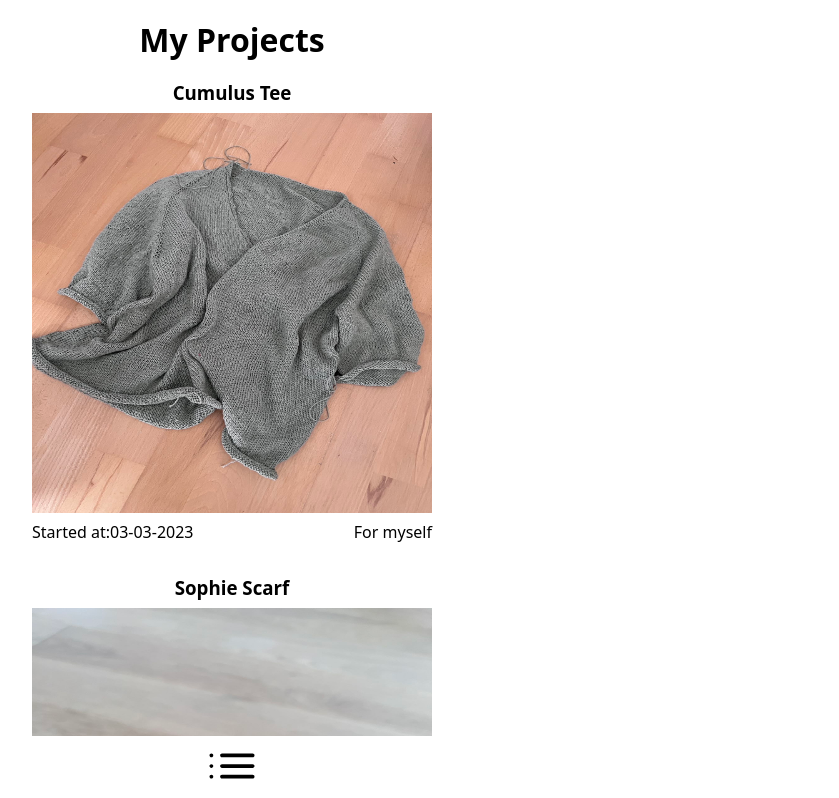
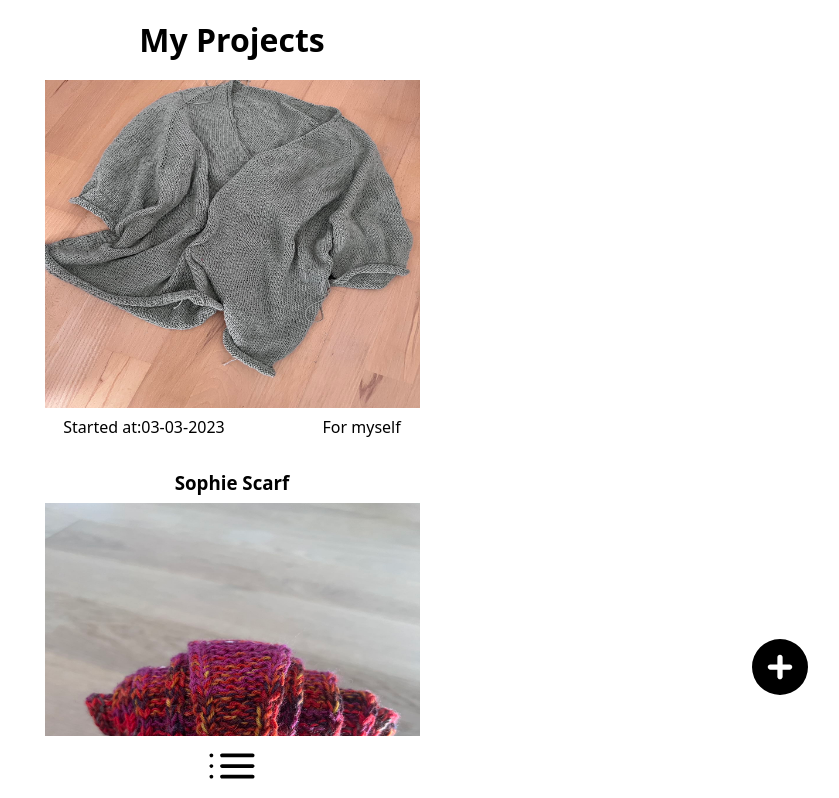
Before and after one commit to MichanNan/Knittogether, a Next.js app: page / in a window 1280 px wide. Shown: the top 798 px of the page, without its empty margins (408-1247 px from the left). Built offline with nearby package versions, Linux system fonts and the light colour scheme.

Commit message:
add PreAddProject

```diff
--- /dev/null
+++ b/components/AddButton/index.js
@@ -0,0 +1,19 @@
+import { FontAwesomeIcon } from "@fortawesome/react-fontawesome";
+import { faCirclePlus } from "@fortawesome/free-solid-svg-icons";
+import styled from "styled-components";
+
+export default function AddButton({ handleClick }) {
+  return (
+    <AddProjectButton onClick={handleClick}>
+      <FontAwesomeIcon icon={faCirclePlus} />
+    </AddProjectButton>
+  );
+}
+
+const AddProjectButton = styled.div`
+  position: fixed;
+  right: 4rem;
+  bottom: 6rem;
+  font-size: 3.5rem;
+  z-index: 99;
+`;
--- /dev/null
+++ b/components/PreAddProject/index.js
@@ -0,0 +1,36 @@
+import { useState } from "react";
+import styled from "styled-components";
+export default function PreAddProject({ onCancel, handleSubmit }) {
+  const [inputName, setInputName] = useState("");
+
+  return (
+    <AddProjectNameForm onSubmit={(e) => handleSubmit(e)}>
+      <label htmlFor="name">Add the Project Name</label>
+      <input
+        name="name"
+        value={inputName}
+        onChange={(e) => setInputName(e.target.value)}
+      />
+      <div>
+        <button type="cancel" onClick={onCancel}>
+          Cancel
+        </button>
+        <button type="submit">Create</button>
+      </div>
+    </AddProjectNameForm>
+  );
+}
+
+const AddProjectNameForm = styled.form`
+  position: fixed;
+  bottom: 15rem;
+  display: flex;
+  flex-direction: column;
+  justify-content: space-evenly;
+  width: 20rem;
+  height: 15rem;
+  background-color: #fff8de;
+  align-items: center;
+  border-radius: 2rem;
+  z-index: 99;
+`;
--- a/components/ProjectPreview/index.js
+++ b/components/ProjectPreview/index.js
@@ -5,7 +5,7 @@
   return (
     <ProjectItem key={project.id}>
       <h3>{project.name}</h3>
-      <Image src={project.image} alt="project-image" width={400} height={400} />
+      <Image src={project.image} alt="project-image" width={375} height={375} />
       <ProjectPrevInfo>
         <span>{`Started at:${project.details.startDate}`}</span>
         <span> {`For ${project.details.recipient}`}</span>
@@ -21,7 +21,7 @@
 `;
 
 const ProjectPrevInfo = styled.div`
-  width: 100%;
+  width: 90%;
   display: flex;
   justify-content: space-between;
 `;
--- a/components/Projects/index.js
+++ b/components/Projects/index.js
@@ -13,7 +13,6 @@
 }
 
 const ProjectContainer = styled.div`
-  position: relative;
   top: 5rem;
   display: flex;
   flex-direction: column;
--- a/pages/_app.js
+++ b/pages/_app.js
@@ -1,14 +1,29 @@
 import GlobalStyle from "../styles";
 import Head from "next/head";
+import { useRouter } from "next/router";
+import { useState } from "react";
 
 export default function App({ Component, pageProps }) {
+  const [projectName, setProjectName] = useState("");
+  const router = useRouter();
+  function handleSubmit(e) {
+    e.preventDefault();
+    const formData = new FormData(e.target);
+    const data = Object.fromEntries(formData);
+    setProjectName(data.name);
+    router.push("/add-project");
+  }
   return (
     <>
       <GlobalStyle />
       <Head>
         <title>Capstone Project</title>
       </Head>
-      <Component {...pageProps} />
+      <Component
+        {...pageProps}
+        handleSubmit={handleSubmit}
+        projectName={projectName}
+      />
     </>
   );
 }
--- a/pages/index.js
+++ b/pages/index.js
@@ -1,22 +1,58 @@
 import Heading from "../components/Heading";
 import Projects from "../components/Projects";
 import Navigation from "../components/Layout/index";
+import AddButton from "../components/AddButton";
 import styled from "styled-components";
+import PreAddProject from "../components/PreAddProject";
 
-export default function Home() {
+import { useState } from "react";
+
+export default function Home({ handleSubmit, projectName }) {
+  const [addNewProjectStatus, setAddNewProjectStatus] = useState(false);
+
+  function handleAddNewProject() {
+    setAddNewProjectStatus(!addNewProjectStatus);
+  }
+
+  function handleCancel() {
+    setAddNewProjectStatus(false);
+  }
+
   return (
-    <Main>
+    <Main addNewProjectStatus={addNewProjectStatus}>
       <Heading>My Projects</Heading>
-
+      <AddButton handleClick={handleAddNewProject} />
+      {addNewProjectStatus && (
+        <BackDrop
+          onClick={() => {
+            setAddNewProjectStatus(!addNewProjectStatus);
+          }}
+        />
+      )}
+      {addNewProjectStatus && (
+        <PreAddProject onCancel={handleCancel} handleSubmit={handleSubmit} />
+      )}
       <Projects />
-
       <Navigation />
     </Main>
   );
 }
 
 const Main = styled.main`
+  position: relative;
   display: flex;
   flex-direction: column;
   align-items: center;
+  width: 375px;
+  margin: 0 auto;
 `;
+
+const BackDrop = styled.div`
+  position: absolute;
+  float: right;
+  width: 375px;
+  height: 100%;
+  background-color: #cccccc;
+  opacity: 0.4;
+  z-index: 5;
+`;
```
Also changed, not shown: components/AddProjectForm/index.js (added, +30 -0 lines), pages/add-project/index.js (added, +31 -0 lines).
